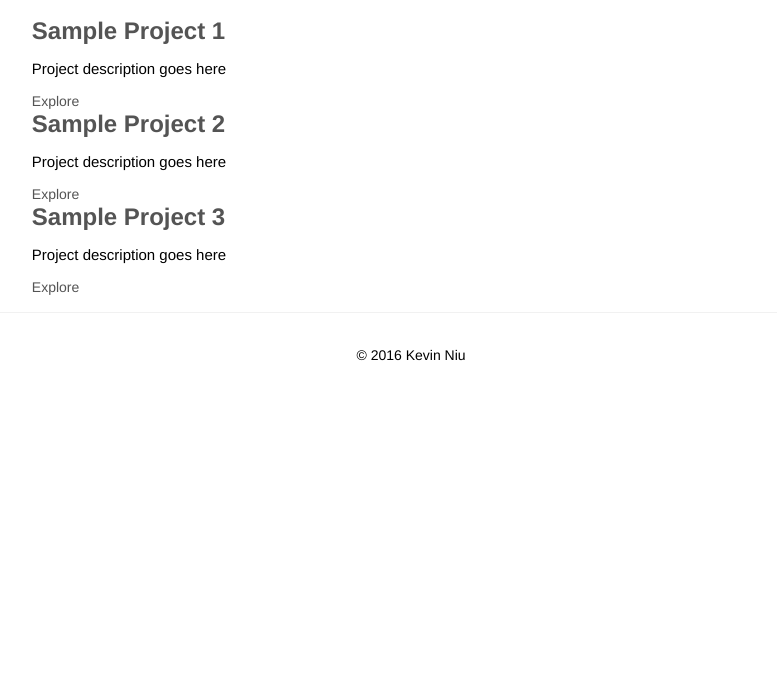
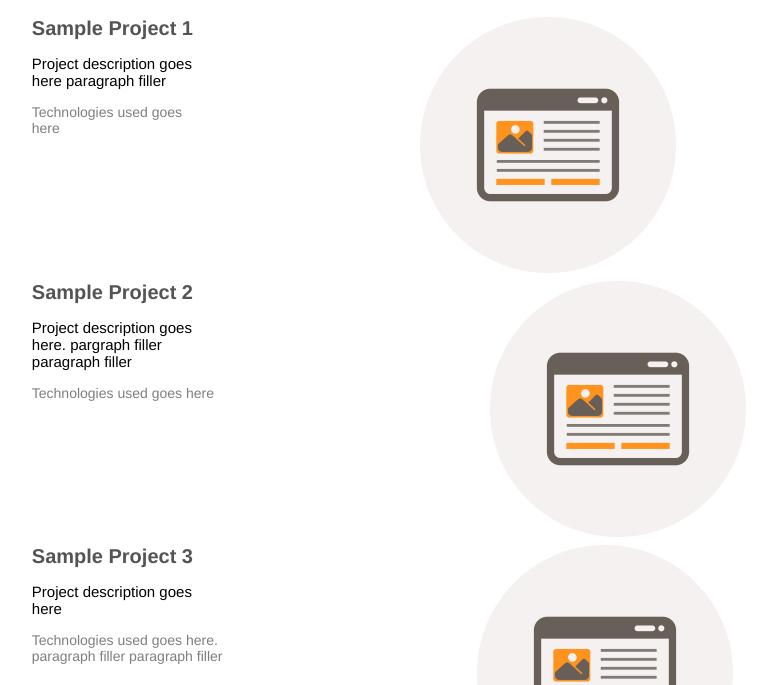
Before and after one commit to kevniu/kevniu.github.io, a plain HTML site: page projects/index.html in a window 1280 px wide. Shown: the part 115-800 px from the top of the page, without its empty margins (229-1006 px from the left). Drawn offline with Linux system fonts and the light colour scheme.

Commit message:
Update site with project index

```diff
--- a/projects/index.html
+++ b/projects/index.html
@@ -3,7 +3,7 @@
   <head>
       <title>Kevin Niu's Coding Blog Index</title>
       <link rel="stylesheet" type="text/css" href="../stylesheets/default.css">
-      <link rel="stylesheet" type="text/css" href="../stylesheets/blog.css">
+      <link rel="stylesheet" type="text/css" href="../stylesheets/projects.css">
   </head>
   <body>
   <nav>
@@ -19,19 +19,34 @@
   <h1 class="header">Projects</h1>
   <ul>
   <li>
-    <a class="blogtitle-link" href="#">Sample Project 1</a>
-    <p>Project description goes here</p>
-    <a href="#">Explore</a>
+    <div class="column-1">
+      <a class="project-title" href="#">Sample Project 1</a>
+      <p>Project description goes here paragraph filler</p>
+      <p class="project-tech">Technologies used goes here</p>
+    </div>
+    <div class="column-2">
+      <a href="#"><img src="../imgs/sample-project.png"/></a>
+    </div>
   </li>
   <li>
-    <a class="blogtitle-link" href="#">Sample Project 2</a>
-    <p>Project description goes here</p>
-    <a href="#">Explore</a>
+    <div class="column-1">
+      <a class="project-title" href="#">Sample Project 2</a>
+      <p>Project description goes here. pargraph filler paragraph filler</p>
+      <p class="project-tech">Technologies used goes here</p>
+    </div>
+    <div class="column-2">
+      <a href="#"><img src="../imgs/sample-project.png"/></a>
+    </div>
   </li>
   <li>
-    <a class="blogtitle-link" href="#">Sample Project 3</a>
-    <p>Project description goes here</p>
-    <a href="#">Explore</a>
+    <div class="column-1">
+      <a class="project-title" href="#">Sample Project 3</a>
+      <p>Project description goes here</p>
+      <p class="project-tech">Technologies used goes here. paragraph filler paragraph filler</p>
+    </div>
+  <div class="column-2">
+      <a href="#"><img src="../imgs/sample-project.png"/></a>
+  </div>
   </li>
   </ul>
 <!--   <section>
--- a/stylesheets/blog.css
+++ b/stylesheets/blog.css
@@ -52,10 +52,14 @@ ul a {
 /* POSTS */
 pre code {
   display: block;
-  white-space: pre;
+  white-space: pre-wrap;
 }
 
 img {
   vertical-align: middle;
   max-width: 100%;
 }
+
+.blog-img {
+  text-align: center;
+}
--- a/stylesheets/default.css
+++ b/stylesheets/default.css
@@ -148,23 +148,30 @@ code {
 img {
   border-radius: 100px;
 }
-
-#about-img {
-  float: left;
+.about-bio {
+  display: inline-block;
 }
 
+.img-container{
+  float: left;
+  display: inline-block;
+}
+
+.p-container {
+  float: left;
+  display: inline-block;
+  padding-left: 20px;
+}
 
 .about-wrapper {
   margin-right: 25%;
   margin-left: 25%;
   padding-top: 50px;
-  padding-bottom: 15%;
 }
 
 .about-section p {
-  float: right;
   text-align: left;
-  max-width: 60%;
+  max-width: 400px;
   font-size: 15px;
 }
 
@@ -181,9 +188,8 @@ img {
 
 /* BOTTOM PREVIOUS AND NEXT NAVIGATION */
 .bottom-nav {
-  margin-top: 5%;
-  margin-bottom: 5%;
   color: black;
+  height: 50px;
 }
 
 .bottom-nav a {
--- /dev/null
+++ b/stylesheets/projects.css
@@ -0,0 +1,51 @@
+.page-content {
+  padding-top: 50px;
+  margin-left: 20%;
+  margin-right: 20%;
+}
+/* INDEX */
+
+.project-title {
+  font-weight: bold;
+  font-size: 20px;
+}
+
+.column-1 {
+  float: left;
+  width: 30%;
+}
+
+.column-2{
+  float: right;
+  width: 30%;
+}
+
+a:link {
+  color: #545454;
+  text-decoration: none;
+}
+
+a:hover {
+  text-decoration: underline;
+}
+
+a:visited {
+  color: #545454;
+}
+
+ul {
+  list-style: none;
+  padding-left: 0;
+}
+li {
+  display: inline-block;
+}
+
+ul p {
+  font-size: 15px;
+}
+
+.project-tech {
+  font-size: 14px;
+  color: #7e7e7e;
+}
```
Also changed, not shown: about.html (+6 -0 lines), blog/css-concepts.html (+7 -2 lines), blog/javascript.html (+1 -1 lines), blog/ruby-classes.html (+1 -1 lines), imgs/sample-project.png (added).
